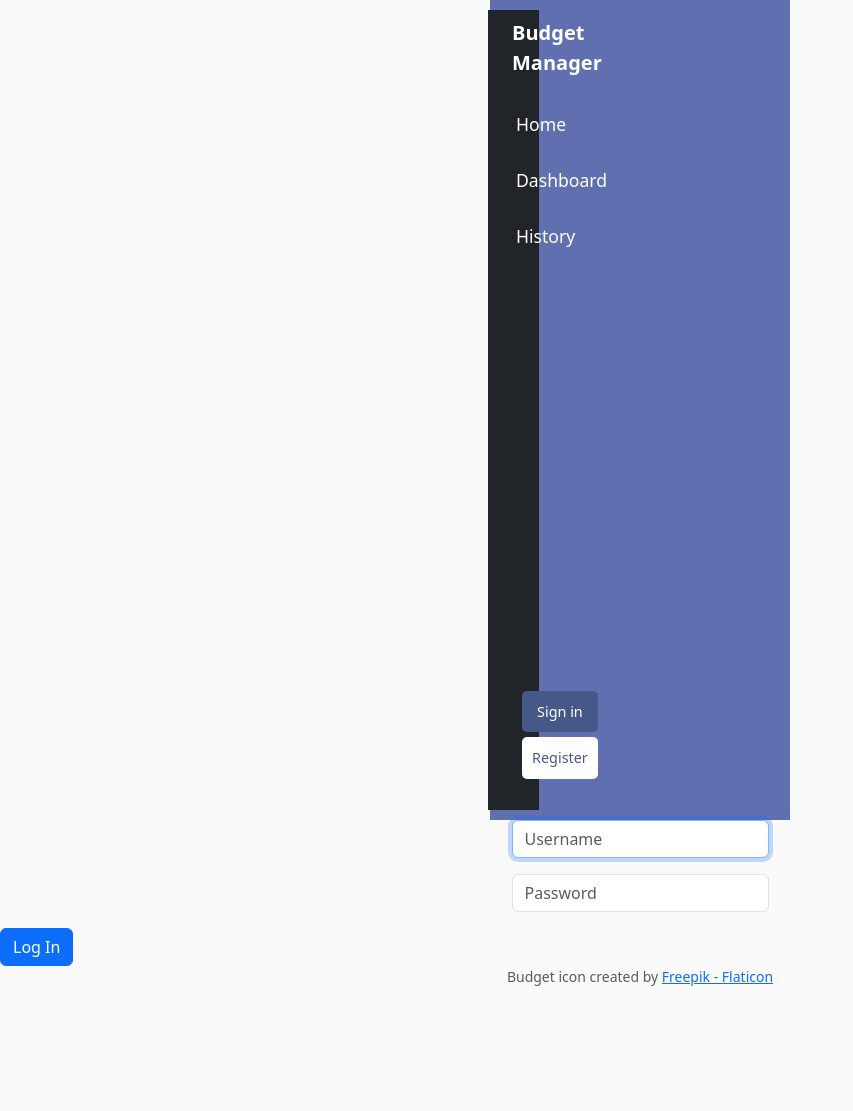
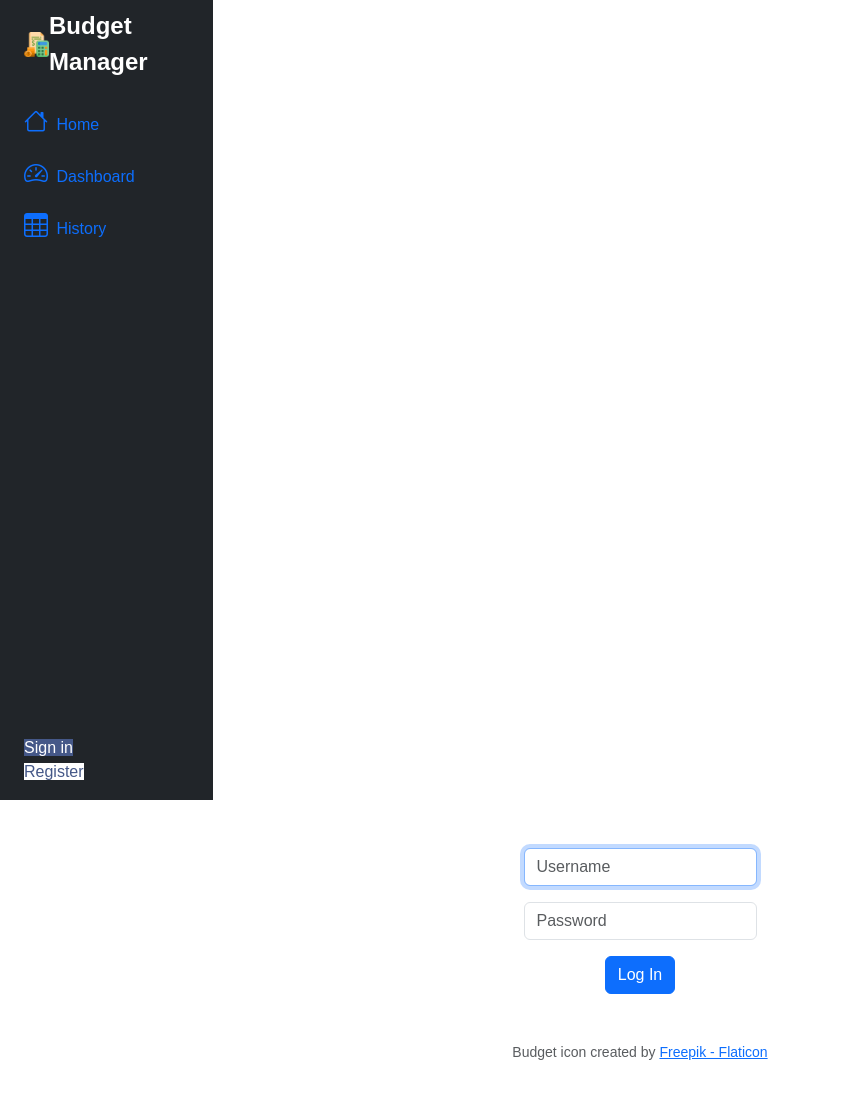
Before and after one commit to hochben/cs50x-final, a Flask app: page /login in a window 1280 px wide. Shown: the whole page, without its empty margins (0-853 px from the left). Before the commit the page ends 986 px from the top, so only its background shows below. Run offline with Flask 3, Linux system fonts and the light colour scheme.

Commit message:
changed Sidebar

```diff
--- a/static/css/styles.css
+++ b/static/css/styles.css
@@ -1,67 +1,24 @@
 /* Sidebar */
-#sidebar {
-    background: #5f6fb0;
-    color: white;
-    height: 100%;
-    left: 0;
-    padding: 10px;
-    top: 0;
-    transition: all 0.3s;
-    width: 300px;
-    z-index: 999;
+#sidebar a #header {
+    font-weight: 700;
 }
-
-#sidebar a {
-    color: white;
-    font-size: small;
+#sidebar .CTA a#register {
+    background: white;
+    color: #455888;
     text-decoration: none;
 }
 
-#sidebar ul li a {
-    display: block;
-    font-size: 1.1em;
-    list-style-type: none;
-    padding: 10px;
-
-}
-
-#sidebar ul ul a {
-    background: #5f6fb0;
-    font-size: 0.9em !important;
-    padding-left: 30px !important;
-
-}
-
-#sidebar ul.CTAs {
-    padding: 10px;
-}
-
-#sidebar .list-unstyled {
-    color: white;
-    list-style: none;
-    padding-left: 0;
-}
-
-#sidebar .CTAs a {
-    border-radius: 5px;
-    display: block;
-    font-size: 0.9em !important;
-    margin-bottom: 5px;
-    text-align: center;
-}
-
-#sidebar .CTAs a.register {
-    background: white;
-    color: #455888;
-}
-
-#sidebar .CTAs a.signin {
+#sidebar .CTA a#signin {
     background: #455888;
     color: white;
+    text-decoration: none;
 }
 
 
 /* Main page content */
+@import url('https://fonts.googleapis.com/css2?family=Manrope:wght@200;400;700&display=swap');
 body {
-    background: #fafafa;
+    font-family: 'Manrope', sans-serif;
+    --bs-font-sans-serif: 'Manrope', sans-serif;
+    --bs-body-font-family: var(--bs-font-sans-serif);
 }
--- a/templates/layout.html
+++ b/templates/layout.html
@@ -8,9 +8,10 @@
     <!-- http://getbootstrap.com/docs/5.3/ -->
     <link href="https://cdn.jsdelivr.net/npm/bootstrap@5.3.0/dist/css/bootstrap.min.css" rel="stylesheet" integrity="sha384-9ndCyUaIbzAi2FUVXJi0CjmCapSmO7SnpJef0486qhLnuZ2cdeRhO02iuK6FUUVM" crossorigin="anonymous">
     <script src="https://cdn.jsdelivr.net/npm/bootstrap@5.3.0/dist/js/bootstrap.bundle.min.js" integrity="sha384-geWF76RCwLtnZ8qwWowPQNguL3RmwHVBC9FhGdlKrxdiJJigb/j/68SIy3Te4Bkz" crossorigin="anonymous"></script>
+    <link href="https://cdn.jsdelivr.net/npm/bootstrap-icons@1.10.5/font/bootstrap-icons.css" rel="stylesheet">
 
     <!-- https://favicon.io/emoji-favicons/money-bag/ -->
-    <link href="../static/img/budget.ico" rel="icon">
+    <link href="../static/assets/img/budget.ico" rel="icon">
 
     <!-- Custom CSS and JS files -->
     <link href="../static/css/styles.css" rel="stylesheet">
@@ -20,15 +21,15 @@
   </head>
 
   <body>
-    <div id="wrapper">
 
     <!-- Sidebar -->
     <div id="sidebar" class="container-fluid">
-        <div class="row flex-nowrap">
+      <div class="row flex-wrap">
         <div class="col-auto col-md-3 col-xl-2 px-sm-2 px-0 bg-dark">
           <div class="d-flex flex-column align-items-center align-items-sm-start px-3 pt-2 text-white min-vh-100">
             <a href="/" class="d-flex align-items-center pb-3 mb-md-0 me-md-auto text-white text-decoration-none">
-                <span class="fs-5 d-none d-sm-inline" style="font-weight: 700;">Budget Manager</span>
+              <img src="../static/assets/img/budget.ico" height="25" width="25">
+              <span id="header" class="fs-4 d-none d-sm-inline">Budget Manager</span>
             </a>
             <ul class="nav nav-pills flex-column mb-sm-auto mb-0 align-items-center align-items-sm-start" id="menu">
               <li class="nav-item">
@@ -38,7 +39,7 @@
               </li>
               <li>
                 <a href="/" class="nav-link px-0 align-middle">
-                    <i class="fs-4 bi-table"></i> <span class="ms-1 d-none d-sm-inline">Dashboard</span>
+                  <i class="fs-4 bi-speedometer2"></i> <span class="ms-1 d-none d-sm-inline">Dashboard</span>
                 </a>
               </li>
               <li>
@@ -50,7 +51,7 @@
             {% if session["user_id"] %}
                 <div class="dropdown pb-4">
                   <a href="/" class="d-flex align-items-center text-white text-decoration-none dropdown-toggle" id="dropdownUser1" data-bs-toggle="dropdown" aria-expanded="false">
-                      <img src="../static/img/user-profile-default.png" alt="user profile default picture" width="30" height="30" class="rounded-circle">
+                    <img src="../static/assets/img/user-profile-default.png" alt="user profile default picture" class="rounded-circle" height="32" width="32">
                     <span class="d-none d-sm-inline mx-1">{{ username }}</span>
                   </a>
                   <ul class="dropdown-menu dropdown-menu-dark text-small shadow" aria-labelledby="dropdownUser1">
@@ -63,10 +64,10 @@
                   </ul>
                 </div>
             {% else %}
-                <ul class="list-unstyled CTAs">
+              <ul class="list-unstyled CTA">
                 <li><hr class="dropdown-divider"></li>
-                  <li><a href="/login" class="signin">Sign in</a></li>
-                  <li><a href="/register" class="register">Register</a></li>
+                <li><a href="/login" id="signin">Sign in</a></li>
+                <li><a href="/register" id="register">Register</a></li>
               </ul>
             {% endif %}
           </div>
@@ -75,16 +76,14 @@
     </div>
 
     <!-- Main page content -->
-      <div id="main">
+    <main class="container-fluid py-5 text-center">
       {% block main %}{% endblock %}
-      </div>
+    </main>
 
     <!-- Footer content -->
-      <div id="footer" class="mb-5 small text-center text-muted">
+    <footer class="mb-5 small text-center text-muted">
       Budget icon created by <a href="https://www.flaticon.com/free-icons/budget" title="budget icons">Freepik - Flaticon</a>
-      </div>
+    </footer>
 
-    </div>
   </body>
-
 </html>
--- a/templates/login.html
+++ b/templates/login.html
@@ -12,8 +12,6 @@
       <div class="mb-3">
         <input class="form-control mx-auto w-auto" id="password" name="password" placeholder="Password" type="password">
       </div>
-      <div>
-        <button class="btn btn-primary" type="submit">Log In</button>
-      </div>
+      <button class="btn btn-primary" type="submit">Log In</button>
     </form>
 {% endblock %}
```
Also changed, not shown: static/assets/icons/house.svg (added), static/assets/icons/speedometer2.svg (added), static/assets/icons/table.svg (added), static/assets/img/budget.ico (renamed from static/img/budget.ico), static/assets/img/budget.svg (added), static/assets/img/user-profile-default.png (renamed from static/img/user-profile-default.png). Lines whose indentation alone changed are shown as unchanged.
